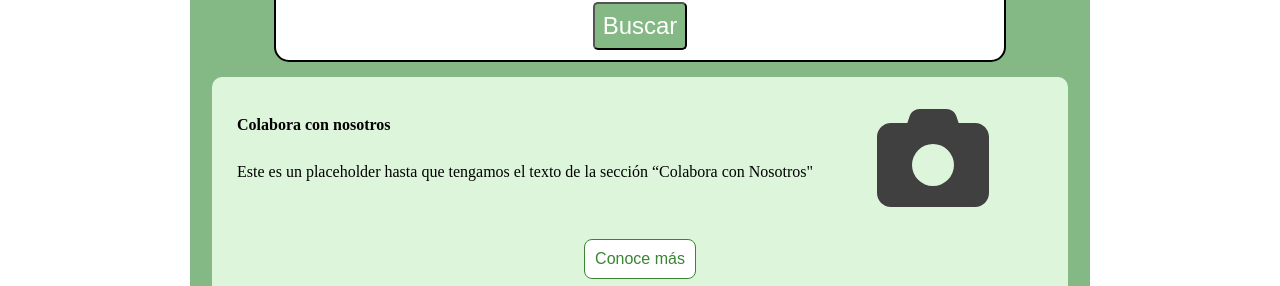
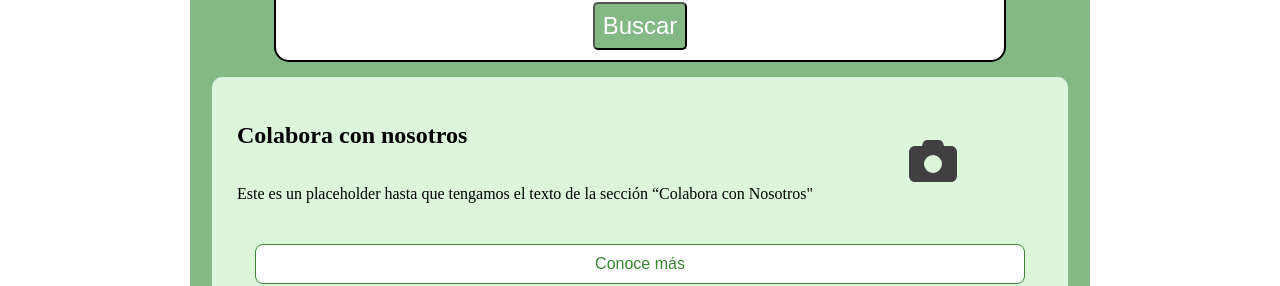
Before and after one commit to green-devs-test/project-green, a React (Create React App) app: page / in a window 1280 px wide. Shown: the part 298-584 px from the top of the page. Built offline with nearby package versions, Linux system fonts and the light colour scheme; no server answers.

Commit message:
adding styles for the component

```diff
--- a/src/Components/ColaboraConNos/styles.ts
+++ b/src/Components/ColaboraConNos/styles.ts
@@ -22,10 +22,13 @@ const styles = StyleSheet.create({
   },
   h2: {
     color: '#000000',
-    fontSize: '16px',
+    fontSize: '1.5rem',
   },
   p: {
     color: '#000000',
+    fontSize: '1rem',
+    fontWeight: 400,
+    textAlign: 'left',
   },
   colaboraPhoto: {
     display: "flex",
@@ -35,9 +38,10 @@ const styles = StyleSheet.create({
     padding: '5px',
   },
   icon: {
-    fontSize: '7rem',
+    fontSize: '3rem',
     color: '#404040',
-  },
+    padding: '0px 30px',
+    },
   containerBtn: {
     display: 'flex',
     justifyContent: 'center',
@@ -45,6 +49,7 @@ const styles = StyleSheet.create({
   btnColaboraConNos: {
     backgroundColor: "#fff",
     color: "#398532",
+    width: '90%',
     textDecoration: "none",
     padding: "10px 10px",
     marginBottom: "20px",
```
